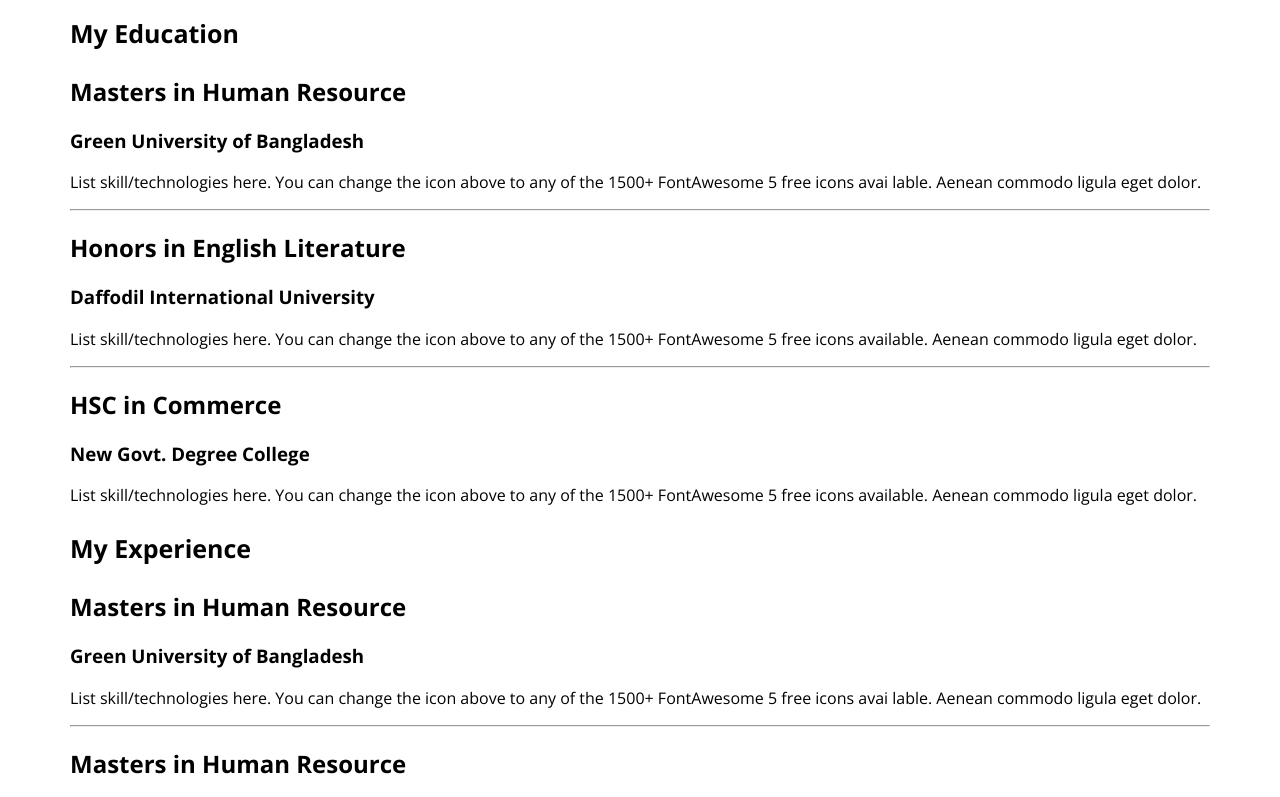
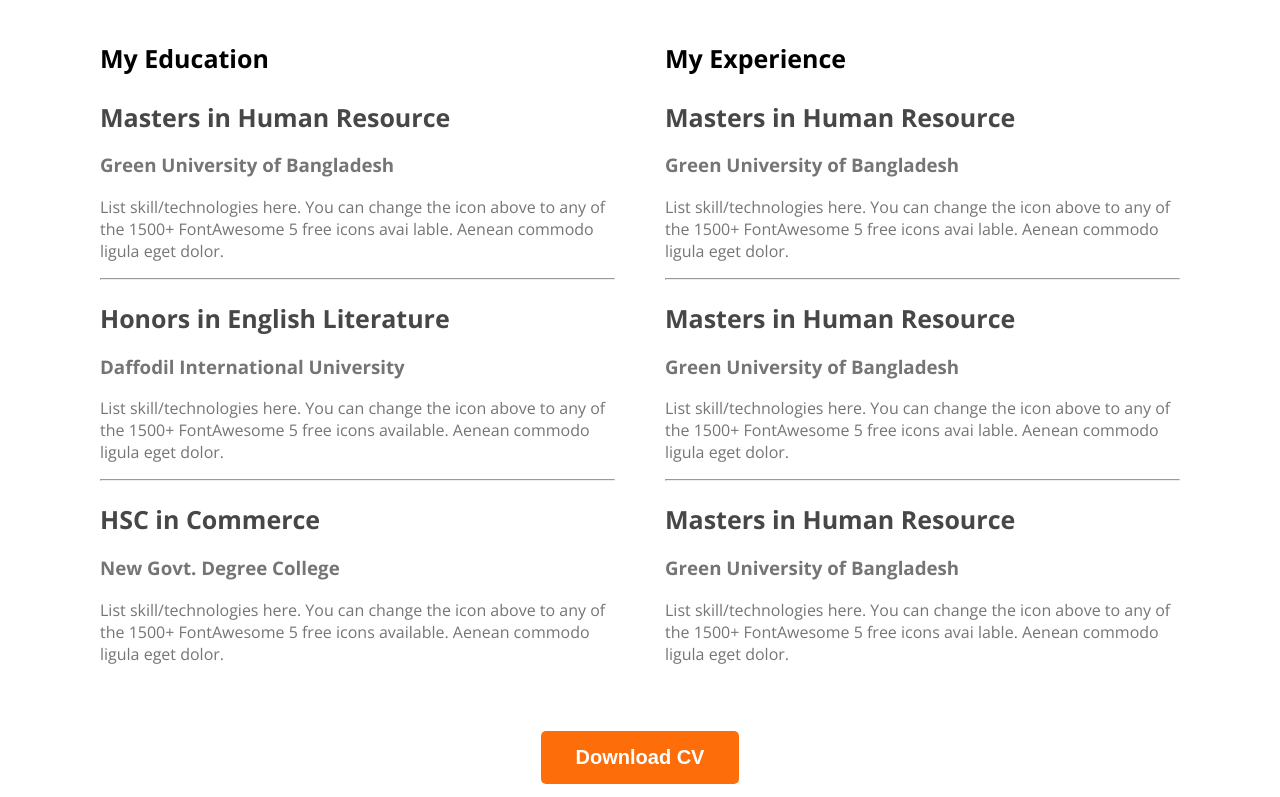
Before and after one commit to msifatsadiq/web-developer-porfolio, a plain HTML site: page index.html in a window 1280 px wide. Shown: the part 2260-3057 px from the top of the page. Drawn offline with nearby package versions, Linux system fonts and the light colour scheme.

Commit message:
finished the resume section

```diff
--- a/index.html
+++ b/index.html
@@ -159,6 +159,9 @@
 
                 </div>
             </div>
+            <div class="download-cv">
+                <button class="btn-primary">Download CV</button>
+            </div>
         </section>
     </main>
 
--- a/styles/portfolio.css
+++ b/styles/portfolio.css
@@ -165,3 +165,24 @@ font-size: 25px;
 font-style: normal;
 font-weight: 700;
 }
+
+.resume-container{
+    display: flex;
+    gap: 50px;
+}
+.resume-item-description, .resume-item-institute {
+    color: #757575;
+}
+.resume-item-title {
+    color: #474747;
+    font-size: 25px;
+    font-weight: 700;
+    margin-bottom: 10px;
+}
+.resume-container{
+    margin: 30px;
+}
+.download-cv {
+    text-align: center;
+    margin-top: 50px;
+}
```
